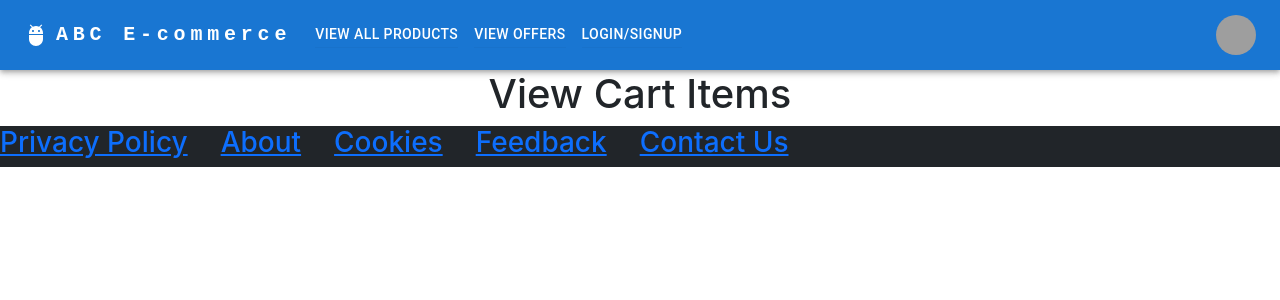
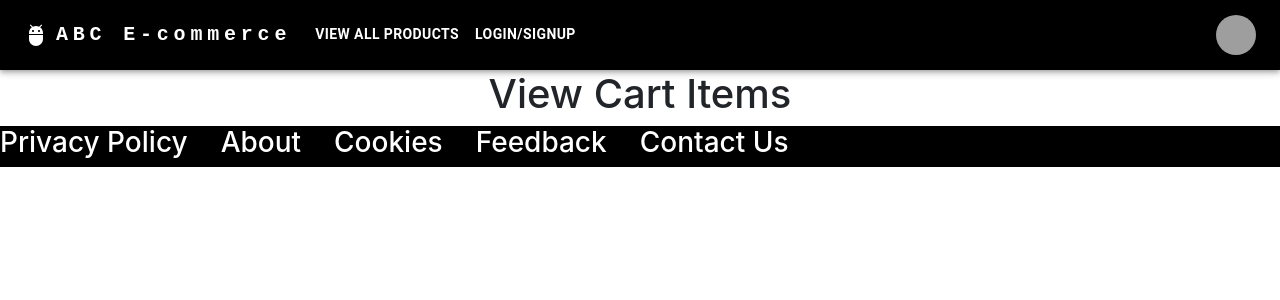
Before and after one commit to saravanan-a-official/ecomm-project, a React (Create React App) app: page /view-cart in a window 1280 px wide. Shown: the top 300 px of the page. Built offline with nearby package versions, Linux system fonts and the light colour scheme; grey boxes are pictures that could not be loaded.

Commit message:
Working copy - Search product changes completed.

```diff
--- a/src/components/display-all-products.js
+++ b/src/components/display-all-products.js
@@ -1,28 +1,49 @@
-import { useSelector } from "react-redux";
+
 import DisplayProductTiles from "./display-product-tiles";
-import Header from "./global/header";
-import Footer from "./global/footer";
-import SpinnerComponent from "./spinner-component";
+import React from "react";
 
-function DisplayAllProducts() {
-  const allProductsData = useSelector((state) => state);
+class DisplayAllProducts extends React.Component {
+
+  constructor(props) {
+    super(props);
+    this.state = { allProductsData: [], searchText: "", filteredProducts: [] }
+  }
+  componentDidMount() {
+    console.log("this.props.productsData", this.props.productsData)
+    this.setState({ allProductsData: this.props.productsData })
+    if (this.state.searchText === '')
+      this.setState({ filteredProducts: this.props.productsData })
+  }
+
+  updateSearchText = (event) => {
+    this.setState({ searchText: event.target.value })
+    this.setState({ filteredProducts: this.filterProductData(event.target.value) })
+  }
+
+  filterProductData = (searchString) => {
+    return this.state.allProductsData.filter((productData) => {
+      return productData.title.toLowerCase().includes(searchString.toLowerCase());
+    })
+  }
+
+  render() {
+
     const productDetailsData = (
       <div className="body product-listing-page App">
         <h1>Product Listing Page</h1>
         <div className="card-group">
-        <DisplayProductTiles allProductsData={allProductsData.allProducts} />
+          <input type={"text"} placeholder="Search Products..." className="search-field" value={this.state.searchText} onChange={this.updateSearchText} />
+          {console.log("this.state.filterProductData", this.state.filteredProducts)}
+          <DisplayProductTiles allProductsData={this.state.filteredProducts} />
         </div>
-    </div>
-  );
+      </div>)
     return (
       <>
-      <Header />
-      <div className="display-all-products App">
-        {allProductsData.allProducts.length > 0 ? productDetailsData : <SpinnerComponent text="Fetcing all products. Please wait"></SpinnerComponent>}
-      </div>
-      <Footer />
+        {productDetailsData}
       </>
     );
   }
+}
+
 
 export default DisplayAllProducts;
--- a/src/components/global/footer.js
+++ b/src/components/global/footer.js
@@ -2,7 +2,7 @@ import Stack from '@mui/material/Stack';
 import Divider from '@mui/material/Divider';
 import { Link } from 'react-router-dom';
 function Footer() {
-  return <div className="App footer-section bg-dark">
+  return <div className="App footer-section">
 
     <Stack direction="row"
       divider={<Divider orientation="vertical" />}
--- a/src/components/global/header.js
+++ b/src/components/global/header.js
@@ -12,10 +12,11 @@ import Button from '@mui/material/Button';
 import Tooltip from '@mui/material/Tooltip';
 import MenuItem from '@mui/material/MenuItem';
 import AdbIcon from '@mui/icons-material/Adb';
-import { Link } from 'react-router-dom';
 import { Divider } from '@mui/material';
 
-const pages = [{ pageName: 'View All Products', url: "/view-all-products/" }, { pageName: 'View Offers', url: "/view-all-products/" }, { pageName: 'Login/Signup', url: "/view-all-products/" }];
+const pages = [{ pageName: 'View All Products', url: "/view-all-products/" },
+
+{ pageName: 'Login/Signup', url: "/view-all-products/" }];
 const settings = ['Profile', 'Account', 'Dashboard', 'Logout'];
 
 function Header() {
@@ -38,7 +39,7 @@ function Header() {
     };
 
     return (
-        <AppBar position="static">
+        <div className="header-section"><AppBar position="static" style={{ background: "#000" }}>
             <Container maxWidth="xl">
                 <Toolbar disableGutters>
                     <AdbIcon sx={{ display: { xs: 'none', md: 'flex' }, mr: 1 }} />
@@ -51,7 +52,7 @@ function Header() {
                             mr: 2,
                             display: { xs: 'none', md: 'flex' },
                             fontFamily: 'monospace',
-                            fontWeight: 700,
+                            fontWeight: 1000,
                             letterSpacing: '.3rem',
                             color: 'inherit',
                             textDecoration: 'none',
@@ -122,7 +123,7 @@ function Header() {
                                 key={page.pageName}
                                 onClick={handleCloseNavMenu}
                                 href={page.url}
-                                sx={{ my: 2, color: 'white', display: 'block' }}
+                                sx={{ my: 2, color: 'white', display: 'block', fontweight: '300px' }}
                             >
                                 {page.pageName} <Divider />
                             </Button>
@@ -160,7 +161,7 @@ function Header() {
                     </Box>
                 </Toolbar>
             </Container>
-        </AppBar >
+        </AppBar ></div>
     );
 }
 export default Header;
--- a/src/containers/App.js
+++ b/src/containers/App.js
@@ -10,6 +10,7 @@ import About from "../components/global/footer/about"
 import Cookies from "../components/global/footer/cookies"
 import Feedback from "../components/global/footer/feedback"
 import ContactUs from "../components/global/footer/contact-us"
+
 
 function App() {
   return (
@@ -25,6 +26,7 @@ function App() {
         <Route path="/cookies" element={<Cookies />} />
         <Route path="/feedback" element={<Feedback />} />
         <Route path="/ContactUs" element={<ContactUs />} />
+        {/* <Route path="/search-products" element={<SearchProduct />} /> */}
       </Routes>
     </BrowserRouter>
   );
--- /dev/null
+++ b/src/containers/get-all-product-data.js
@@ -0,0 +1,11 @@
+
+import { useSelector } from "react-redux";
+import DisplayAllProducts from "../components/display-all-products";
+import SpinnerComponent from "../components/spinner-component";
+import Header from "../components/global/header";
+import Footer from "../components/global/footer";
+export default function GetAllProductData() {
+    const allProductsData = useSelector((state) => state);
+    return (<><Header /><div className="display-all-products App">
+        {allProductsData.allProducts.length > 0 ? <DisplayAllProducts productsData={allProductsData.allProducts} /> : <SpinnerComponent text="Fetcing all products. Please wait"></SpinnerComponent>}</div><Footer /></>)
+}
--- a/src/containers/product-listing-page.js
+++ b/src/containers/product-listing-page.js
@@ -1,12 +1,13 @@
 import { useEffect } from "react";
 import { useDispatch } from "react-redux";
-import DisplayAllProducts from "../components/display-all-products";
 
 import { getAllProductsData } from "../redux/action";
+import GetAllProductData from "./get-all-product-data";
+
 function ProductListingPage() {
   const dispatch = useDispatch();
   useEffect(() => { dispatch(getAllProductsData()) });
-  return <DisplayAllProducts />;
+  return <GetAllProductData />;
 }
 
 export default ProductListingPage;
--- a/src/styles/App.css
+++ b/src/styles/App.css
@@ -24,7 +24,17 @@
 
  .footer-section {
    color: white;
-   clear: both
+   clear: both;
+   background: #000
+ }
+
+ .footer-section a {
+   text-decoration: none;
+   color: #fff
+ }
+
+ .footer-section a:hover {
+   color: blue
  }
 
  .MuiDivider-root {
@@ -72,3 +82,11 @@
    margin: 0 20%;
    padding: 2% 0;
  }
+
+ .header-section a {
+   font-weight: bolder;
+ }
+
+ .search-field {
+   margin: 3% 40%
+ }
```
Lines whose indentation alone changed are shown as unchanged.
